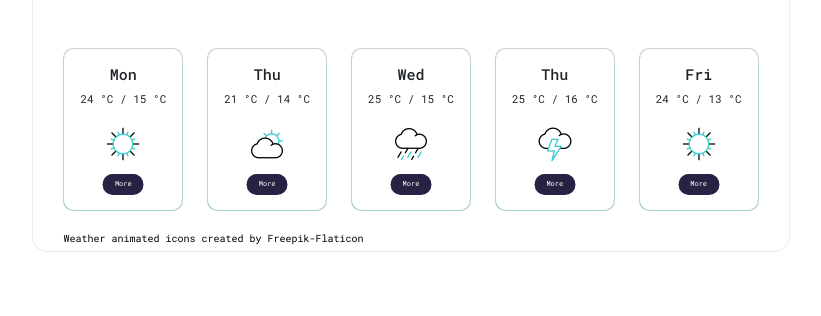
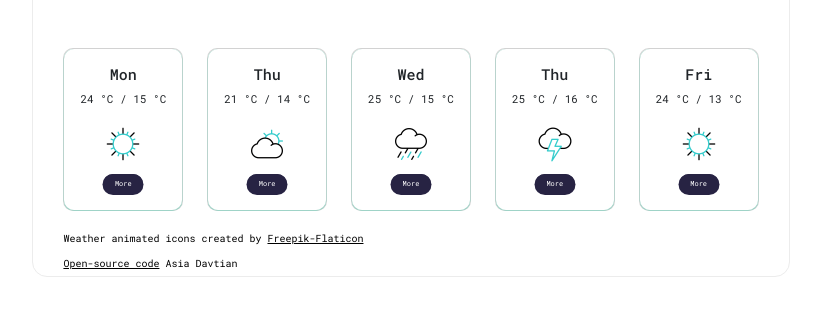
Before and after one commit to a-davtian/weather-app-project, a plain HTML site: page index.html in a window 1280 px wide. Shown: the part 300-616 px from the top of the page, without its empty margins (159-980 px from the left). Drawn offline with nearby package versions, Linux system fonts and the light colour scheme; no server answers.

Commit message:
Added open-source link

```diff
--- a/index.html
+++ b/index.html
@@ -20,8 +20,10 @@
     <title>Weather App</title>
   </head>
   <body>
-    <div class="container">
-     <div class="box">
+<div class="container">
+
+     <div class="weather-container">
+
       <div class="search-city">
        <form id="search-city-form">
         <input type="text" class="search" id="current-city-input" placeholder=" Type a city..." size="30"></input>
@@ -29,11 +31,13 @@
              </form>
             <button type="click" class="location-button" id="current-location-btn">Locate me</button>
         </div>
+
          <div class="row current">
             <div class="col-6 current-weather"><span class="city" id="now-city">Kyiv</span>,<span id="now-country">UA</span></div>
             <div class="col-3 current-data"><span class="status" id="now-status">partly cloudy</span></br>26 °C / 15 °C</div>
             <div class="col-3 current-data" id="now-date">Sun, August 21</br>20:23</div>
          </div>
+
     <div class="row details">
         <div class="col-3 current-weather"><span id="now-temp">25</span>
         <span class="current-weather-units">
@@ -43,6 +47,7 @@
         <div class="col-3 details"><img src="image/wind.png" alt="wind" width="30"> Wind <span id="wind">11</span> km/h</br><img src="image/humidity.png" alt="humidity" width="30"> Humidity <span id="humidity"> 61</span> %</div>
         <div class="col-3 details"><img src="image/sunrise.png" alt="humidity" width="30"> Sunrise 06:01</br><img src="image/sunset.png" alt="humidity" width="30"> Sunset 19:57</div>
     </div>
+
     <div class="row days">
   <div class="col">
     <div class="card">
@@ -95,7 +100,9 @@
     </div>
   </div>
   </div>
-   <div class="credits">Weather animated icons created by <a href="https://www.flaticon.com/free-animated-icons/weather" title="weather animated icons" class="credits" target="_blank">Freepik-Flaticon</a></div>
+   <div class="credits">Weather animated icons created by <a href="https://www.flaticon.com/free-animated-icons/weather" title="weather animated icons" class="credits-link" target="_blank">Freepik-Flaticon</a></div>
+  <div class="credits"><a href="https://github.com/a-davtian/weather-app-project.git" title="open-source" class="credits-link" target="_blank">Open-source code</a> Asia Davtian</div>
+  </div>
 </div>
     <script src="src/index.js"></script>
 </body>
--- a/src/styles.css
+++ b/src/styles.css
@@ -5,7 +5,7 @@
     font-family: 'Roboto Mono', monospace;
 
 }
-.box {
+.weather-container {
     display: relative;
     margin: 0 auto;
     white-space: normal;
@@ -143,13 +143,18 @@
    cursor: pointer;
 }
 .credits {
-    padding-top: 10px;
-    padding-bottom: 0;
+    margin-top: 10px;
     font-size: 10px;
     text-decoration: none;
     color: black;
 }
-.credits a:hover {
+.credits-link {
     text-decoration: underline;
-    color: black;
+    color: #000;
+
 }
+
+.credits-link a:hover {
+    text-decoration: underline;
+    color: blue;
+}
```
